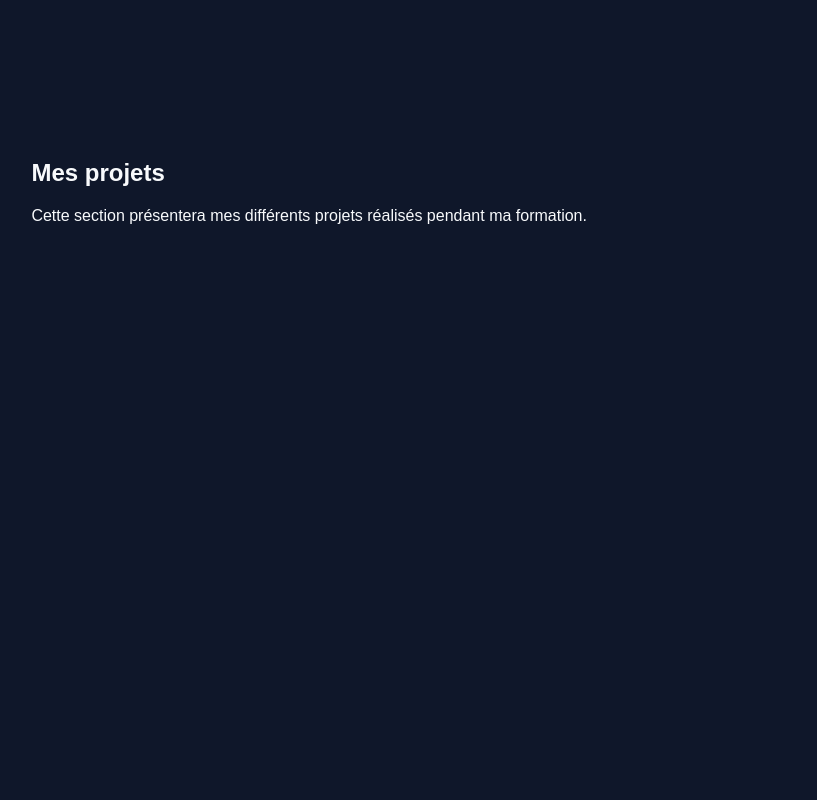
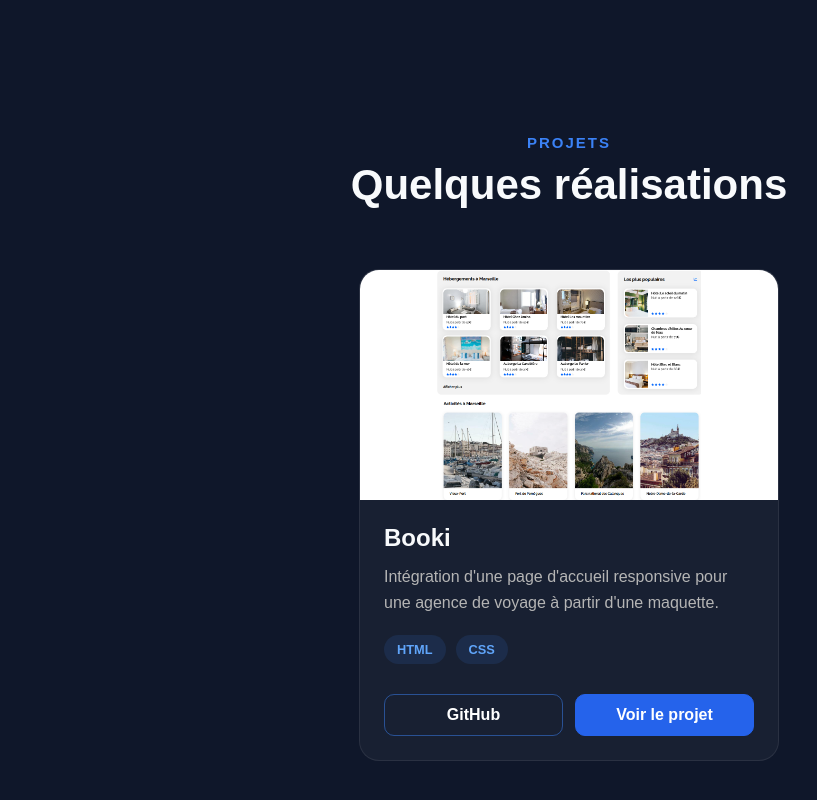
Before and after one commit to Tachour/Projet-12-OpenClassrooms-Portfolio, a React app: page / in a window 1280 px wide. Shown: the part 2700-3500 px from the top of the page, without its empty margins (71-888 px from the left). Built offline with nearby package versions, Linux system fonts and the light colour scheme; the HTML template or start-up script is replaced by a standard one.

Commit message:
ajout de la section Projects et de la carte Booki

```diff
--- a/src/components/Projects/Projects.css
+++ b/src/components/Projects/Projects.css
@@ -1,4 +1,130 @@
-section {
-  min-height: 100vh;
-  padding: 120px 8% 60px;
+.projects {
+  padding: 100px 8%;
 }
+
+.projects__grid {
+  display: grid;
+  grid-template-columns: repeat(auto-fit, minmax(300px, 420px));
+  justify-content: center;
+  gap: 30px;
+  margin-top: 50px;
+}
+
+.project-card {
+  overflow: hidden;
+  border: 1px solid rgba(255, 255, 255, 0.08);
+  border-radius: 20px;
+  background-color: rgba(255, 255, 255, 0.04);
+  transition:
+    transform 0.3s ease,
+    box-shadow 0.3s ease;
+}
+
+.project-card:hover {
+  transform: translateY(-8px);
+  box-shadow: 0 18px 35px rgba(0, 0, 0, 0.3);
+}
+
+/* IMAGE */
+
+.project-card__image {
+  height: 230px;
+  overflow: hidden;
+  background-color: white;
+}
+
+.project-card__image img {
+  width: 100%;
+  height: 100%;
+  display: block;
+  object-fit: contain;
+  transition: transform 0.4s ease;
+}
+
+.project-card:hover .project-card__image img {
+  transform: scale(1.03);
+}
+
+/* CONTENU */
+
+.project-card__content {
+  display: flex;
+  flex-direction: column;
+  min-height: 260px;
+  padding: 24px;
+}
+
+.project-card__content h3 {
+  margin: 0 0 12px;
+  font-size: 1.5rem;
+}
+
+.project-card__content p {
+  margin: 0 0 20px;
+  color: #b5b5b5;
+  line-height: 1.6;
+}
+
+/* TECHNOLOGIES */
+
+.project-card__technologies {
+  display: flex;
+  flex-wrap: wrap;
+  gap: 10px;
+  margin-bottom: 25px;
+}
+
+.project-card__technologies span {
+  padding: 7px 13px;
+  border-radius: 20px;
+  background-color: rgba(59, 130, 246, 0.12);
+  color: #60a5fa;
+  font-size: 0.8rem;
+  font-weight: 700;
+}
+
+/* BOUTONS */
+
+.project-card__links {
+  display: flex;
+  gap: 12px;
+  margin-top: auto;
+}
+
+.project-card__links a {
+  flex: 1;
+  padding: 11px 15px;
+  border: 1px solid rgba(59, 130, 246, 0.5);
+  border-radius: 10px;
+  color: #ffffff;
+  font-weight: 600;
+  text-align: center;
+  text-decoration: none;
+  transition:
+    background-color 0.3s ease,
+    transform 0.3s ease;
+}
+
+.project-card__links a:last-child {
+  background-color: #2563eb;
+  border-color: #2563eb;
+}
+
+.project-card__links a:hover {
+  background-color: #2563eb;
+  transform: translateY(-2px);
+}
+
+@media screen and (max-width: 500px) {
+  .projects {
+    padding: 80px 20px;
+  }
+
+  .projects__grid {
+    grid-template-columns: 1fr;
+  }
+
+  .project-card__links {
+    flex-direction: column;
+  }
+}
--- a/src/components/Projects/Projects.jsx
+++ b/src/components/Projects/Projects.jsx
@@ -1,14 +1,57 @@
 import "./Projects.css";
+import SectionTitle from "../ui/SectionTitle/SectionTitle";
+import booki from "../../assets/images/booki.png";
 
 function Projects() {
   return (
     <section className="projects" id="projects">
-      <h2>Mes projets</h2>
+      <SectionTitle
+        subtitle="Projets"
+        title="Quelques réalisations"
+      />
 
-      <p>
-        Cette section présentera mes différents projets réalisés pendant ma
-        formation.
-      </p>
+      <div className="projects__grid">
+        <article className="project-card">
+          <div className="project-card__image">
+            <img
+              src={booki}
+              alt="Capture d'écran du projet Booki"
+            />
+          </div>
+
+          <div className="project-card__content">
+            <h3>Booki</h3>
+
+            <p>
+              Intégration d'une page d'accueil responsive pour une agence de
+              voyage à partir d'une maquette.
+            </p>
+
+            <div className="project-card__technologies">
+              <span>HTML</span>
+              <span>CSS</span>
+            </div>
+
+            <div className="project-card__links">
+              <a
+                href="https://github.com/Tachour/Projet2-Booki"
+                target="_blank"
+                rel="noreferrer"
+              >
+                GitHub
+              </a>
+
+              <a
+                href="https://tachour.github.io/Projet2-Booki/"
+                target="_blank"
+                rel="noreferrer"
+              >
+                Voir le projet
+              </a>
+            </div>
+          </div>
+        </article>
+      </div>
     </section>
   );
 }
```
Also changed, not shown: src/assets/images/booki.png (added).
